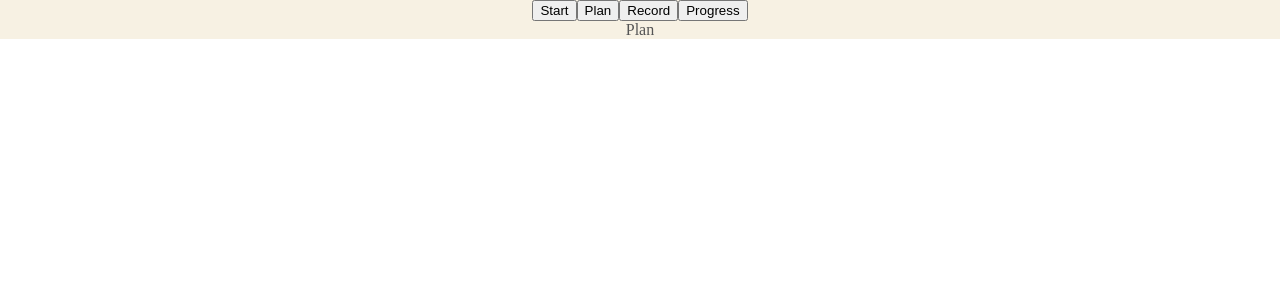
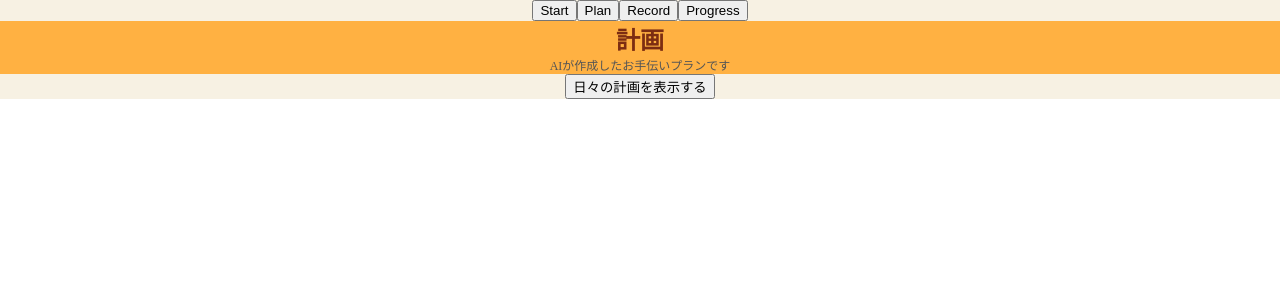
Before and after one commit to bvv-1/okane-no-kyouiku, a React (Vite) app: page / in a window 1280 px wide. Both pictures are taken after a click on the button "Plan". Shown: the top 300 px of the page. Built offline with nearby package versions, Linux system fonts and the light colour scheme; the HTML template or start-up script is replaced by a standard one.

Commit message:
Update App.tsx

```diff
--- a/src/App.tsx
+++ b/src/App.tsx
@@ -9,6 +9,7 @@ import imgCongrats from "./assets/kusudama_1170.png";
 
 export default function App() {
   const [uiState, setUIState] = useState<UIState>(UIState.Start);
+  const [plans, setPlans] = useState<Plan[]>([]);
 
   return (
     <div className="App">
@@ -18,8 +19,8 @@ export default function App() {
       <button onClick={() => setUIState(UIState.Progress)}>Progress</button>
 
       <div>
-        {uiState === UIState.Start && <Start />}
-        {uiState === UIState.Plan && <Plan />}
+        {uiState === UIState.Start && <Start setPlans={setPlans} />}
+        {uiState === UIState.Plan && <Plan plans={plans} />}
         {uiState === UIState.Record && <Record />}
         {uiState === UIState.Progress && <Progress />}
       </div>
@@ -28,7 +29,7 @@ export default function App() {
 }
 
 // ここからをメインでいじってください!
-function Start() {
+function Start({ setPlans }: { setPlans: (plans: Plan[]) => void}) {
   const [itemName, setItemName] = useState("");
   const [requiredPoint, setRequiredPoint] = useState(100);
   const [tasks, setTasks] = useState<Task[]>([{ task: "", point: 0 }]);
@@ -83,8 +84,8 @@ function Start() {
     }
 
     const jsonData = await response.json();
-    console.log(jsonData["plans"]);
     alert("登録しました！");
+    setPlans(jsonData["plans"]);
   };
 
   return (
@@ -153,8 +154,56 @@ function Start() {
   );
 }
 
-function Plan() {
-  return <div>Plan</div>;
+function Plan({ plans }: { plans: Plan[]}) {
+  const [showAllPlans, setShowAllPlans] = useState(false);
+
+  return (
+    <>
+      <div className="title">
+        <h1>計画</h1>
+        <p>AIが作成したお手伝いプランです</p>
+      </div>
+
+      {/* TODO: 何日に一回なにをする、みたいなサマリーを表示 */}
+
+      <button onClick={() => setShowAllPlans(!showAllPlans)}>
+        {showAllPlans ? "表示しない" : "日々の計画を表示する"}
+      </button>
+      {showAllPlans && (
+        <div>
+          <h3>日々の計画</h3>
+          <table>
+            <thead>
+              <tr>
+                <th>日付</th>
+                <th>お手伝いタスク</th>
+                <th>合計ポイント</th>
+              </tr>
+            </thead>
+            <tbody>
+              {plans.map((plan, index) => {
+                return (
+                  <tr key={index}>
+                    <td>{plan.day}日目</td>
+                    <td>
+                      {plan.plans_today.map((task, index) => {
+                        return (
+                          <div key={index}>
+                            {task.task} ({task.point}pt)
+                          </div>
+                        );
+                      })}
+                    </td>
+                    <td>{plan.plans_today.reduce((acc, cur) => acc + cur.point, 0)}pt</td>
+                  </tr>
+                );
+              })}
+            </tbody>
+          </table>
+        </div>
+      )}
+    </>
+  );
 }
 
 function Record() {
@@ -213,9 +262,9 @@ function Progress() {
           <h3>ほしい物</h3>
           {goal ? goal.goal : "未設定"}
           <h3>必要ポイント</h3>
-          {goal ? goal.goal_points : "未設定"}
+          {goal ? `${goal.goal_points}pt` : "未設定"}
           <h3>現在のポイント</h3>
-          {totalProgress}
+          {totalProgress}pt
           {/* TODO: グラフでダッシュボードみたいに可視化できてたらかっこいい */}
         </div>
       )}
@@ -241,3 +290,8 @@ type Goal = {
   goal: string;
   goal_points: number;
 };
+
+type Plan = {
+  day: number;
+  plans_today: Task[];
+}
```
